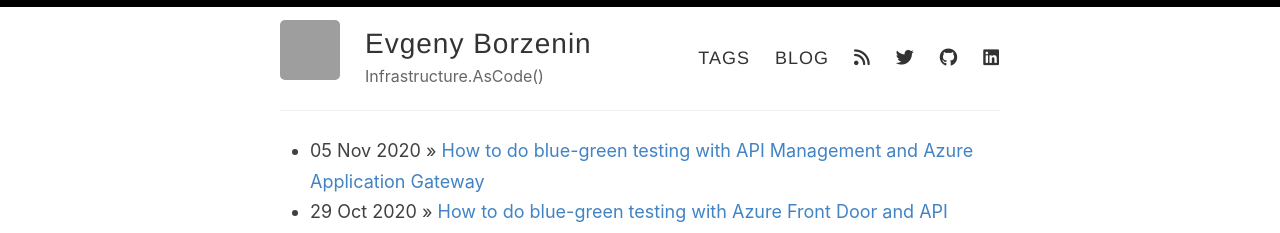
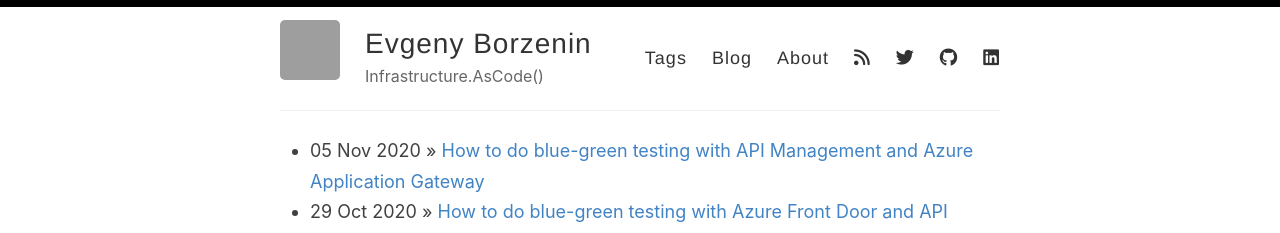
Before and after one commit to evgenyb/evgenyb.github.io, a Jekyll site: the page built from index.html, in a window 1280 px wide. Shown: the top 233 px of the page. Built offline with Jekyll 4.4.1, drawn with Linux system fonts in a browser that asks for light colours; nearby versions of some CDN libraries; the list of posts is cut into pages by our own code; grey boxes are pictures that could not be loaded.

Commit message:
Working with top menu

```diff
--- a/_layouts/default.html
+++ b/_layouts/default.html
@@ -27,8 +27,9 @@
             </div>
 
             <nav>
-              <a href="{{ site.baseurl }}/tags">TAGS</a>
-              <a href="{{ site.baseurl }}/blog">BLOG</a>
+              <a href="{{ site.baseurl }}/tags">Tags</a>
+              <a href="{{ site.baseurl }}/blog">Blog</a>
+              <a href="{{ site.baseurl }}/about">About</a>
               <a href="{{ site.baseurl }}/feed.xml"><i class="fas fa-rss social-icon" ></i></a>
               <a href="https://www.twitter.com/{{ site.footer-links.twitter }}"><i class="fab fa-twitter social-icon" ></i></a>
               <a href="https://github.com/{{ site.footer-links.github }}"><i class="fab fa-github social-icon" ></i></a>
```
